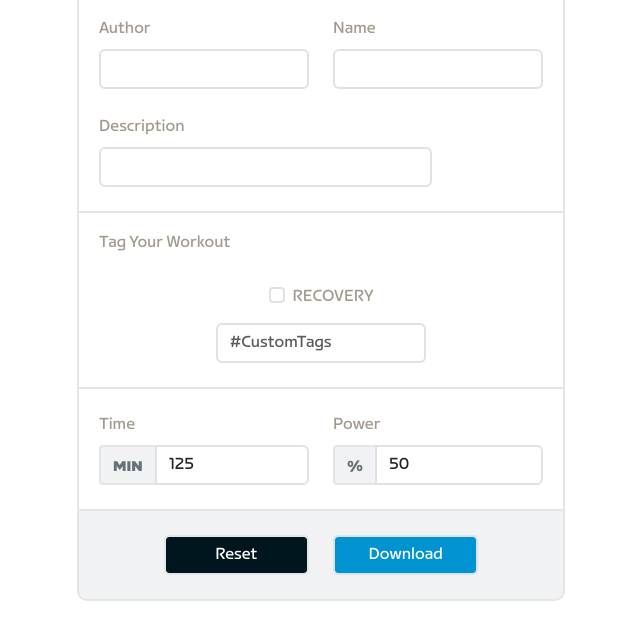
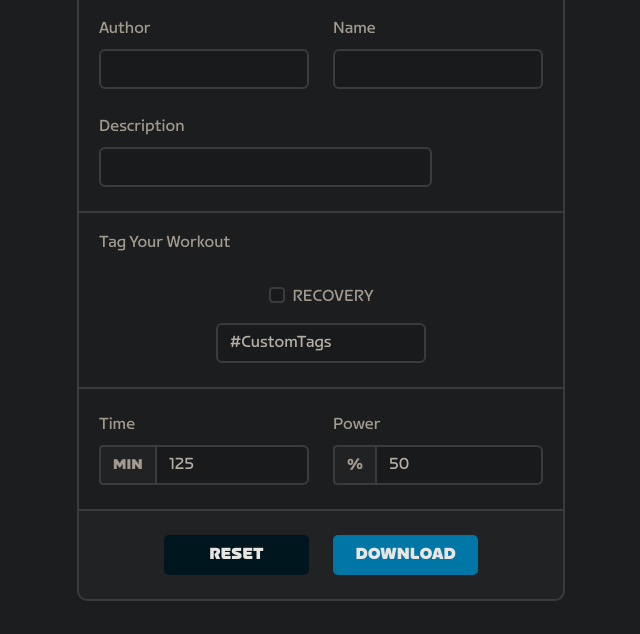
Before and after one commit to ZwiftXPWorkout/ZwiftXPWorkout.github.io, a plain HTML site: page index.html in a window 1280 px wide. Shown: the part 166-800 px from the top of the page, without its empty margins (319-959 px from the left). Drawn offline with nearby package versions, Linux system fonts and the light colour scheme.

Commit message:
Improved visuals

```diff
--- a/index.html
+++ b/index.html
@@ -76,10 +76,10 @@
                 <div id="card-bottom">
                     <div class="row py-4 justify-content-center">
                         <div class="col-4">
-                            <input class="form-control" id="reset" type="button" value="Reset">
+                            <input class="form-control" id="reset" type="button" value="RESET">
                         </div>
                         <div class="col-4">
-                            <input class="form-control" name="submission" type="submit" value="Download">
+                            <input class="form-control" id="submit" name="submission" type="submit" value="DOWNLOAD">
                         </div>
                     </div>
                 </div>
--- a/styles.css
+++ b/styles.css
@@ -56,7 +56,7 @@
 }
 
 body {
-    background-color: rgb(32, 34, 36);
+    background-color: #1b1d1e !important;
 }
 
 label {
@@ -76,18 +76,25 @@ input, textarea {
 
 input, textarea {
     font-family: "ZwiftSprint-Regular" !important;
-    border-color: rgb(227, 230, 231);
+    border-color: #373c3e !important;
     border-width: 2px !important;
     height: 2.5rem;
+    background-color: #181a1b !important;
+    color: #b5afa6 !important;
+}
+
+input::placeholder {
+    color: #b5afa6 !important;
 }
 
 input:focus, textarea:focus {
     border-color: rgba(0, 135, 192, 0.5) !important;
     box-shadow: rgba(0, 118, 167, 0.2) 0px 0px 0.5rem 0.125rem !important;
+    color: #e8e6e3 !important;
 }
 
 input[type="submit"], input[type="button"] {
-    font-family: "ZwiftSprint-Black";
+    font-family: "ZwiftSprint-Black" !important;
     background-color: rgb(0, 147, 209);
     color: rgb(255, 255, 255);
     border-radius: 5px;
@@ -100,13 +107,13 @@ input[type="button"] {
 
 h2 {
     font-family: "ZwiftSprint-Black";
-    color: rgb(209, 205, 199);
+    color: #d1cdc7 !important;
 }
 
 input[type="number"] {
     border-top-left-radius: 0px;
     border-bottom-left-radius: 0px;
-    line-height: 22px;
+    line-height: 1rem;
 }
 
 #description {
@@ -116,7 +123,7 @@ input[type="number"] {
 #card-top {
     border-style: solid;
     border-width: 2px;
-    border-color: rgb(227, 230, 231);
+    border-color: #373c3e;
     border-radius: 10px;
     border-bottom-left-radius: 0px;
     border-bottom-right-radius: 0px;
@@ -125,14 +132,14 @@ input[type="number"] {
 #card-top-middle, #card-middle {
     border-style: solid;
     border-width: 2px;
-    border-color: rgb(227, 230, 231);
+    border-color: #373c3e;
     border-top: none;
 }
 
 #card-bottom {
     border-style: solid;
-    background-color: rgb(240, 242, 243);
-    border-color: rgb(227, 230, 231);
+    background-color: #202224;
+    border-color: #373c3e;
     border-width: 2px;
     border-radius: 10px;
     border-top-left-radius: 0px;
@@ -153,11 +160,25 @@ input[type="number"] {
     border-right-style: none;
     border-right-width: 0px;
     font-size: 14px;
-    background-color: rgb(240, 242, 243);
+    background-color: #202224;
     border-color: rgb(227, 230, 231);
     border-right-color: rgb(102, 114, 119);
-    color: rgb(102, 114, 119);
-    line-height: 20px;
+    color: #a29a8e;
+    line-height: 1rem;
     font-family: "ZwiftSprint-Black";
     height: 2.5rem;
+    border-color: #373c3e;
 }
+
+#reset, #submit {
+    border: none;
+    color: #e8e6e3 !important;
+}
+
+#reset {
+    background-color: #00161f !important;
+}
+
+#submit {
+    background-color: #0076a7 !important;
+}
```
